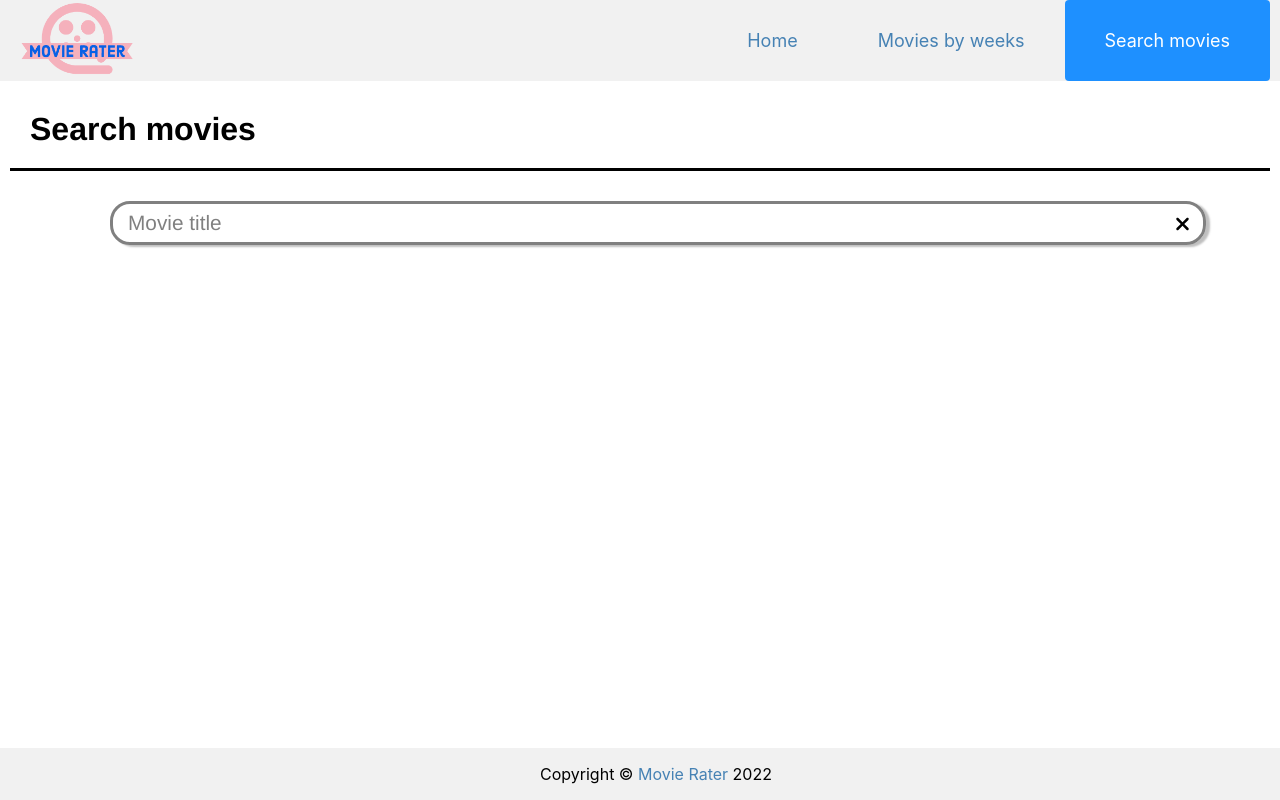
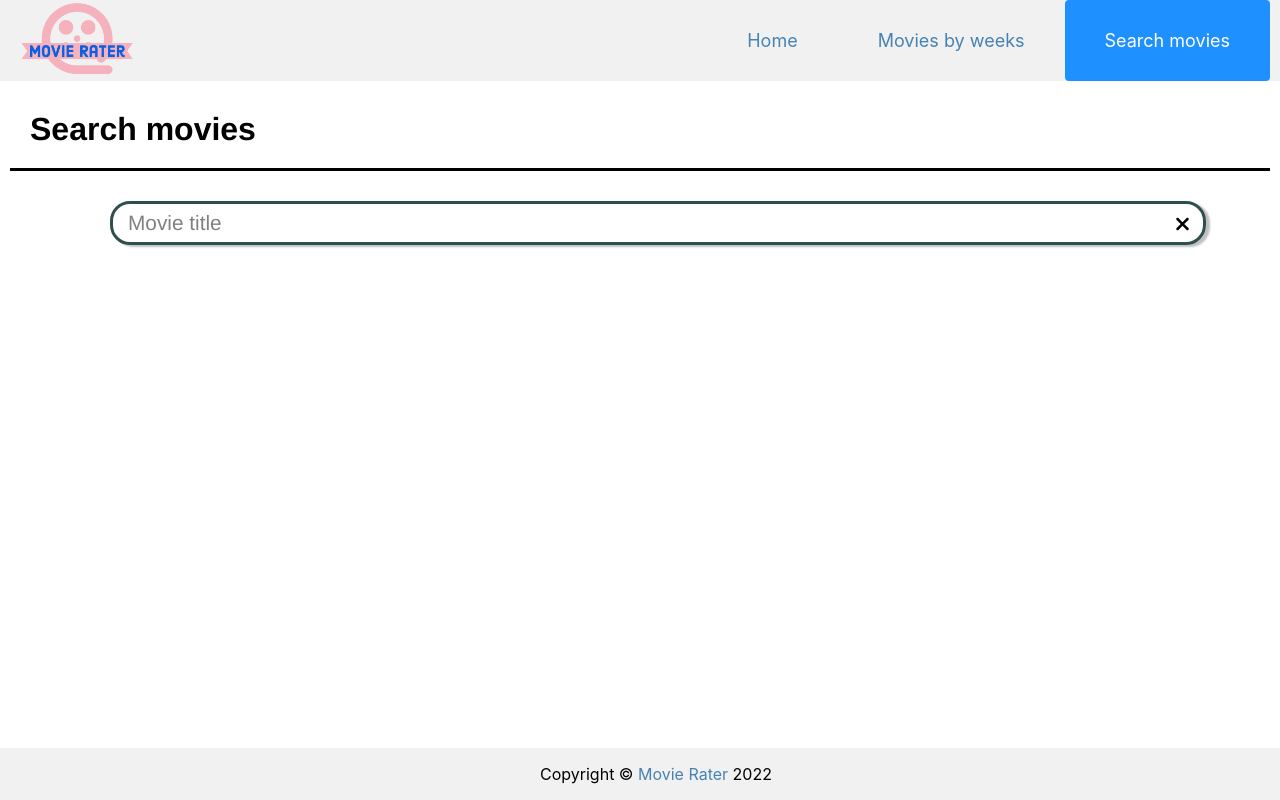
Before and after one commit to bagaze/movie-rater-frontend, a React (Create React App) app: page /movie-search in a window 1280 px wide. Built offline with nearby package versions, Linux system fonts and the light colour scheme.

Commit message:
Change color of movie search field

```diff
--- a/src/styles/MovieSearchForm.css
+++ b/src/styles/MovieSearchForm.css
@@ -8,7 +8,7 @@ form {
 .form__field {
     font-family: inherit;
     width: 100%;
-    border: 3px solid gray;
+    border: 3px solid darkslategray;
     box-shadow: 4px 2px 2px rgba(1, 1, 1, 0.250);
     border-radius: 20px;
     outline: 0;
```
